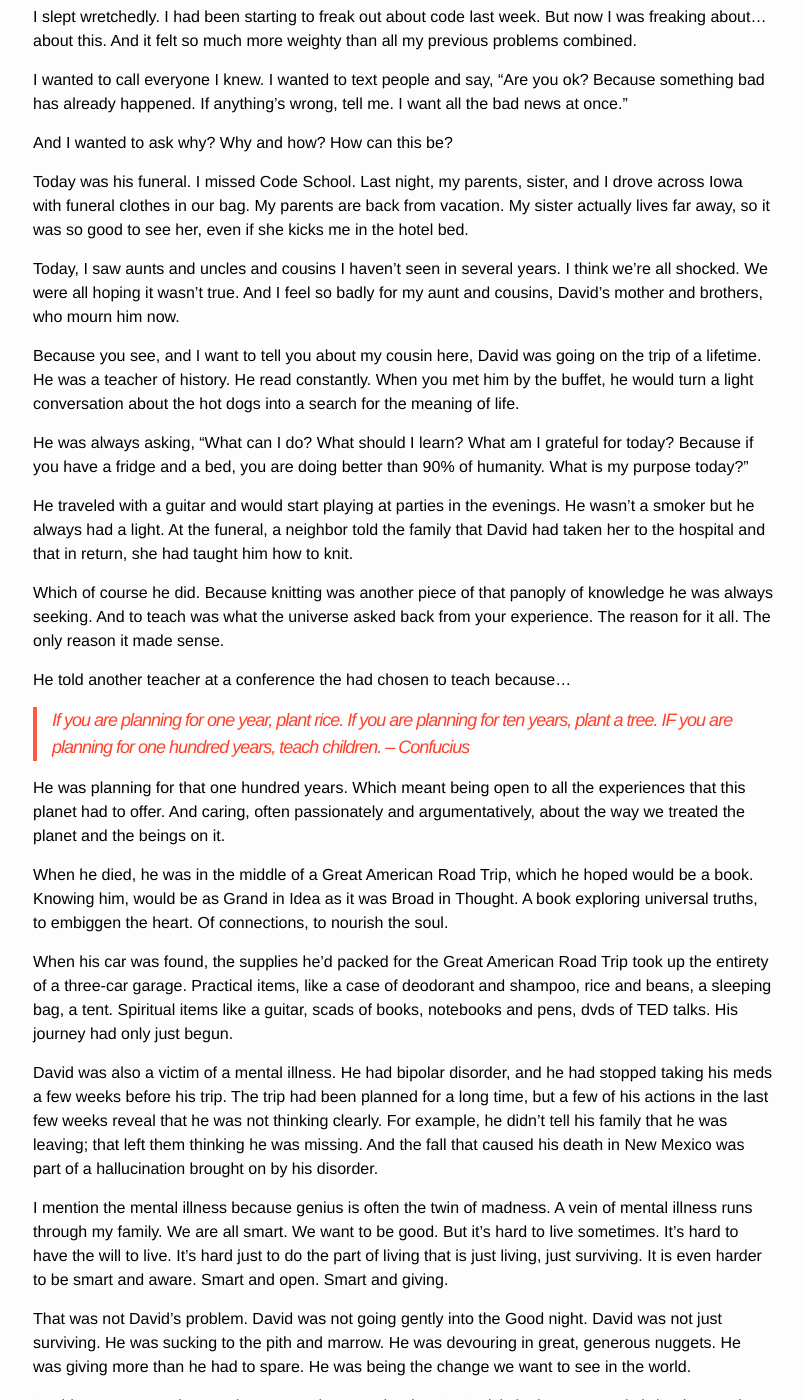
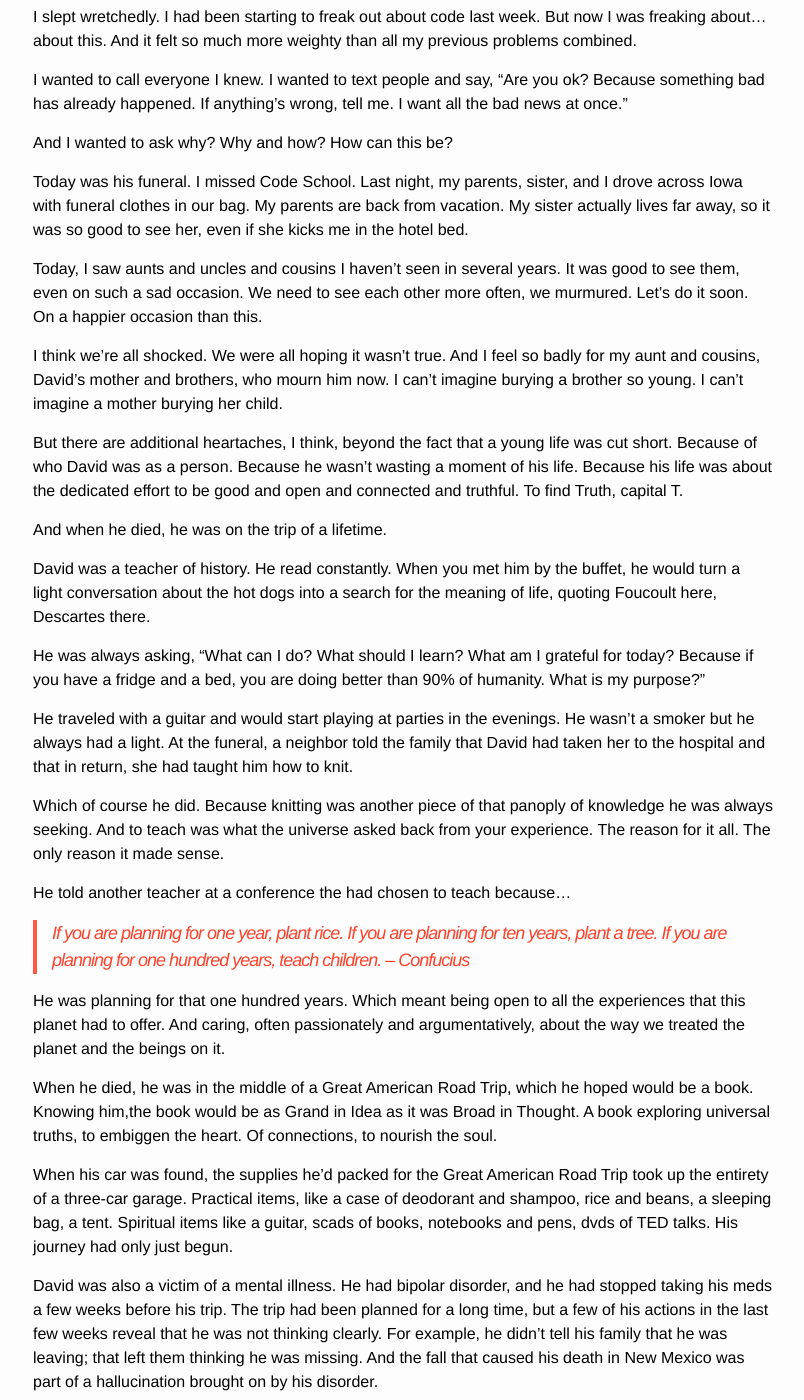
Before and after one commit to Gmfholley/Gmfholley, a Jekyll site: the page built from _posts/2015-07-24-funeral.md, in a window 1280 px wide and 1400 px high, scrolled down 705 px. Shown: the whole window, without its empty margins (237-1041 px from the left). Built offline with Jekyll 4.4.1, drawn with Linux system fonts in a browser that asks for light colours; Markdown is read by kramdown in place of the engine named in the settings; some of the changed text lies outside the part shown.

Commit message:
Updated typos

```diff
--- a/_posts/2015-07-24-funeral.md
+++ b/_posts/2015-07-24-funeral.md
@@ -31,11 +31,17 @@ And I wanted to ask why?  Why and how?  How can this be?
 
 Today was his funeral.  I missed Code School.  Last night, my parents, sister, and I drove across Iowa with funeral clothes in our bag.  My parents are back from vacation.  My sister actually lives far away, so it was so good to see her, even if she kicks me in the hotel bed.
 
-Today, I saw aunts and uncles and cousins I haven't seen in several years.  I think we're all shocked.  We were all hoping it wasn't true.  And I feel so badly for my aunt and cousins, David's mother and brothers, who mourn him now.
+Today, I saw aunts and uncles and cousins I haven't seen in several years.  It was good to see them, even on such a sad occasion.  We need to see each other more often, we murmured.  Let's do it soon.  On a happier occasion than this.
 
-Because you see, and I want to tell you about my cousin here, David was going on the trip of a lifetime. He was a teacher of history.  He read constantly.  When you met him by the buffet, he would turn a light conversation about the hot dogs into a search for the meaning of life.
+I think we're all shocked.  We were all hoping it wasn't true.  And I feel so badly for my aunt and cousins, David's mother and brothers, who mourn him now.  I can't imagine burying a brother so young.  I can't imagine a mother burying her child.
 
-He was always asking, "What can I do?  What should I learn?  What am I grateful for today?  Because if you have a fridge and a bed, you are doing better than 90% of humanity.  What is my purpose today?"
+But there are additional heartaches, I think, beyond the fact that a young life was cut short.  Because of who David was as a person.  Because he wasn't wasting a moment of his life.  Because his life was about the dedicated effort to be good and open and connected and truthful.  To find Truth, capital T.
+
+And when he died, he was on the trip of a lifetime.
+
+David was a teacher of history.  He read constantly.  When you met him by the buffet, he would turn a light conversation about the hot dogs into a search for the meaning of life, quoting Foucoult here, Descartes there.
+
+He was always asking, "What can I do?  What should I learn?  What am I grateful for today?  Because if you have a fridge and a bed, you are doing better than 90% of humanity.  What is my purpose?"
 
 He traveled with a guitar and would start playing at parties in the evenings.  He wasn't a smoker but he always had a light.  At the funeral, a neighbor told the family that David had taken her to the hospital and that in return, she had taught him how to knit.
 
@@ -44,12 +50,12 @@ Which of course he did.  Because knitting was another piece of that panoply of k
 He told another teacher at a conference the had chosen to teach because...
 > If you are planning for one year, plant rice.
 > If you are planning for ten years, plant a tree.
-> IF you are planning for one hundred years, teach children.
+> If you are planning for one hundred years, teach children.
 > -- Confucius
 
 He was planning for that one hundred years. Which meant being open to all the experiences that this planet had to offer.  And caring, often passionately and argumentatively, about the way we treated the planet and the beings on it.
 
-When he died, he was in the middle of a Great American Road Trip, which he hoped would be a book.  Knowing him, would be as Grand in Idea as it was Broad in Thought.  A book exploring universal truths, to embiggen the heart. Of connections, to nourish the soul.
+When he died, he was in the middle of a Great American Road Trip, which he hoped would be a book.  Knowing him,the book would be as Grand in Idea as it was Broad in Thought.  A book exploring universal truths, to embiggen the heart. Of connections, to nourish the soul.
 
 When his car was found, the supplies he'd packed for the Great American Road Trip took up the entirety of a three-car garage.  Practical items, like a case of deodorant and shampoo, rice and beans, a sleeping bag, a tent.  Spiritual items like a guitar, scads of books, notebooks and pens, dvds of TED talks.  His journey had only just begun.
 
@@ -57,7 +63,7 @@ David was also a victim of a mental illness.  He had bipolar disorder, and he ha
 
 I mention the mental illness because genius is often the twin of madness.  A vein of mental illness runs through my family.  We are all smart.  We want to be good.  But it's hard to live sometimes.  It's hard to have the will to live.  It's hard just to do the part of living that is just living, just surviving.  It is even harder to be smart and aware.  Smart and open.  Smart and giving.
 
-That was not David's problem.  David was not going gently into the Good night.  David was not just surviving.  He was sucking to the pith and marrow.  He was devouring in great, generous nuggets.  He was giving more than he had to spare.  He was being the change we want to see in the world.
+That was not David's problem.  David was not going gently into the Good night.  David was not just surviving, even though his illness made surviving hard at times.  He was sucking to the pith and marrow.  He was drinking in great, generous draughts.  He was giving even when he had none to spare.  He was the change.
 
 David was younger than me by a year, almost to the day.  But I wish (rather a soppy lot) that he was here in more than spirit to be the teacher to me.
 
```
Also changed, not shown: other parts of _posts/2015-07-24-funeral.md (+2 -2 lines).
